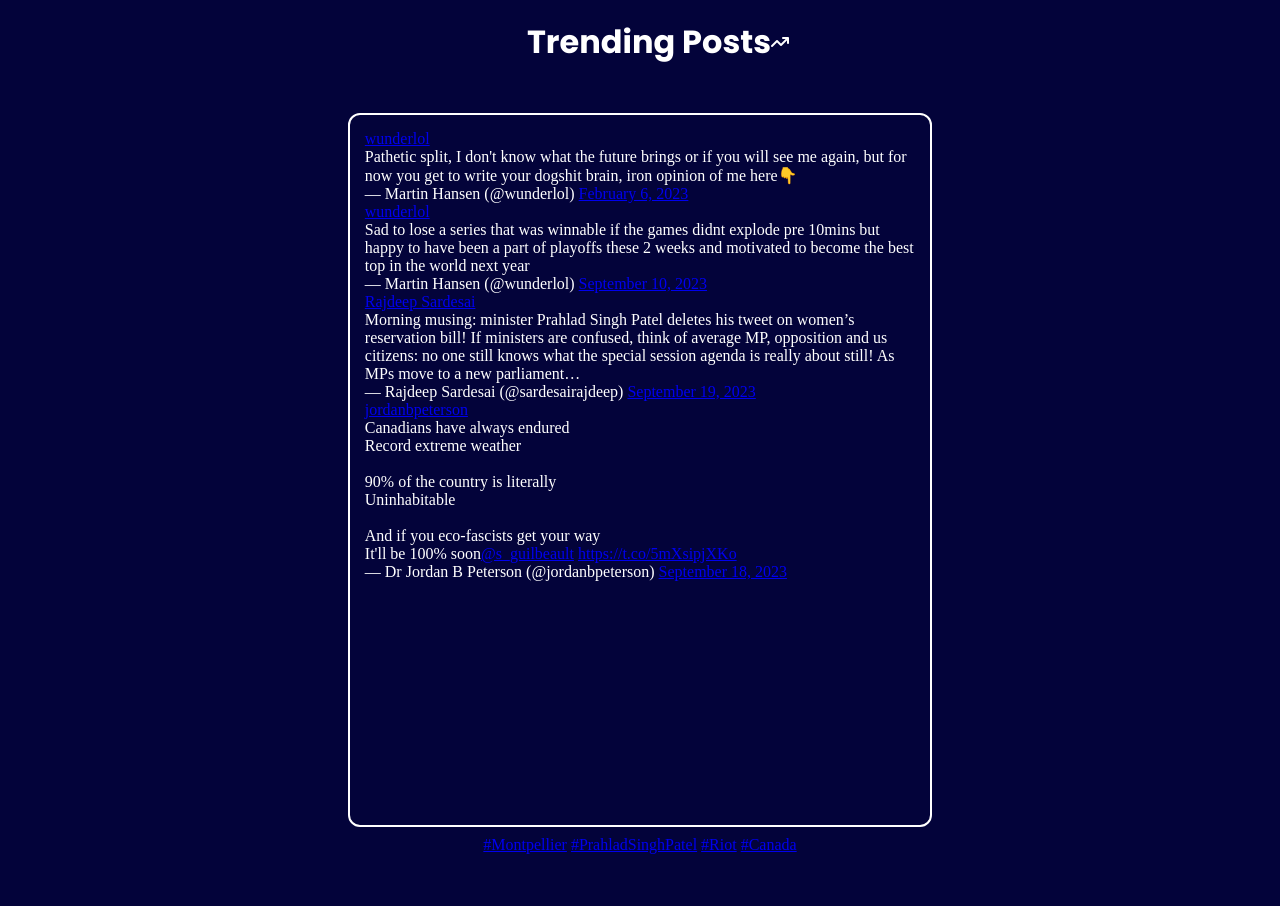
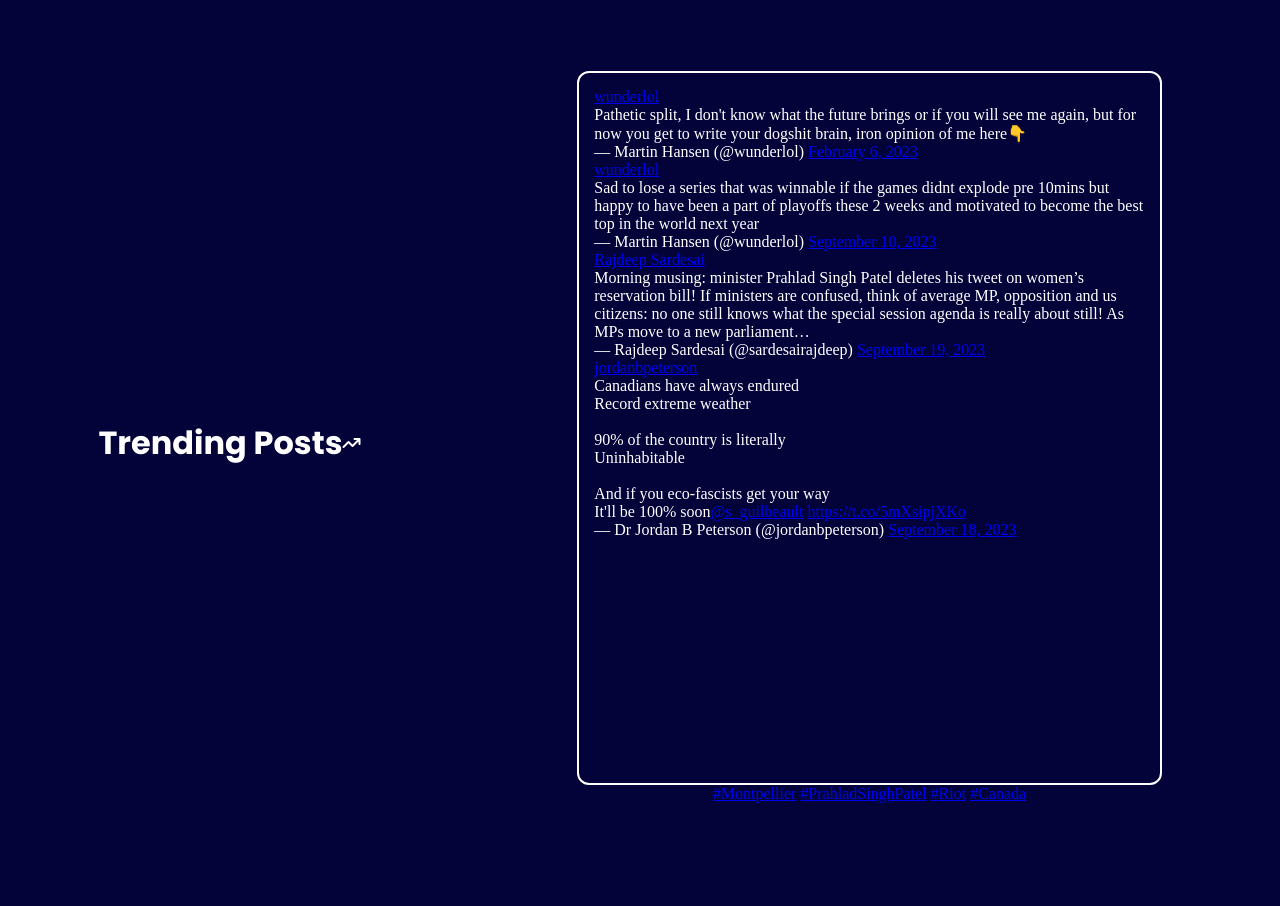
Before and after one commit to TIDYMOUSE/SixBits-Sentiment-Analysis, a Django app: page /trends/ in a window 1280 px wide. Shown: the part 80-986 px from the top of the page. Before the commit the page ends 934 px from the top, so only its background shows below. Run offline with Django 4.2, Linux system fonts and the light colour scheme; data comes from the database, SQL or seed files in the repository; some libraries are stand-ins or nearby versions; some web fonts are replaced.

Commit message:
Changes made

```diff
--- a/static/styles/posts.css
+++ b/static/styles/posts.css
@@ -8,7 +8,7 @@
     display: flex;
     font-family: 'Poppins', sans-serif;
     padding: 18px;
-    width: 100vw;
+    width: 34vw;
     align-items: center;
     justify-content: center;
     margin-bottom: 20px;
@@ -47,13 +47,14 @@ body{
     height: 85vh;
     border-radius: 12px;
     background-color: rgb(3, 3, 58);
-    margin: 9px;
+    /* margin: 9px; */
     overflow-y: scroll;
     overflow-x: hidden;
     /* scrollbar-width:thin; */
     padding: 15px;
     border: 2px solid white;
     color: white;
+
 }
 .negative{
     display: flex;
@@ -89,16 +90,23 @@ body{
     color: white;
 }
 .container1{
-    width: 100vw;
+    width: 66vw;
     height: 100vh;
     display:flex;
     flex-direction: column;
     /* justify-content: center; */
     align-items: center;
+    padding: 0px;
+    margin-top: 71px;
+    margin-bottom: 35px;
 
 }
 .left {
     font-size: 2rem;
+}
+.box{
+    display: flex;
+    flex-direction: row;
 }
  nav {
      display: flex;
--- a/templates/trends/posts.html
+++ b/templates/trends/posts.html
@@ -34,7 +34,7 @@
         <li><a href="{% url 'contact-us'%}">Contact Us</a></li>
       </ul>
     </nav>
-
+    <div class="box">
       <div class="title">
         <h1>Trending Posts</h1>
         <i class="fa-solid fa-arrow-trend-up" style="color: white"></i>
@@ -68,5 +68,6 @@
           </div>
         </div>
       </div>
+    </div>
   </body>
 </html>
```
Also changed, not shown: templates/core/About.html (+4 -3 lines), templates/core/contact_us.html (+7 -0 lines). Lines whose indentation alone changed are shown as unchanged.
